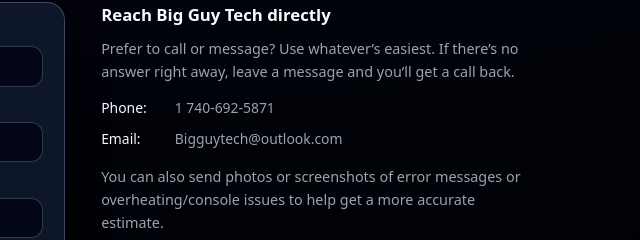
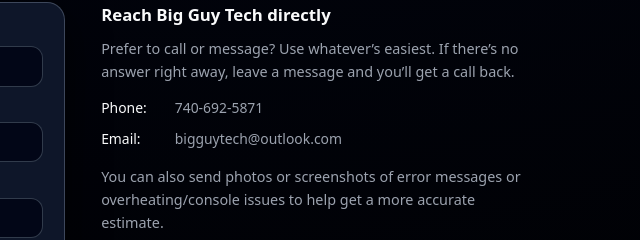
Before and after one commit to jfreeway2002/jfreeway2002.github.io, a plain HTML site: page index.html in a window 1280 px wide. Shown: the part 2236-2476 px from the top of the page, 630-1270 px from the left. Drawn offline with Linux system fonts and the light colour scheme; no server answers.

Commit message:
Correct contact information formatting in index.html

```diff
--- a/index.html
+++ b/index.html
@@ -880,8 +880,8 @@
           </p>
 
           <ul class="contact-list">
-            <li><span class="contact-label">Phone:</span> 1 740-692-5871</li>
-            <li><span class="contact-label">Email:</span> Bigguytech@outlook.com</li>
+            <li><span class="contact-label">Phone:</span> 740-692-5871</li>
+            <li><span class="contact-label">Email:</span> bigguytech@outlook.com</li>
           </ul>
 
           <p style="margin-top:0.9rem;">
```
